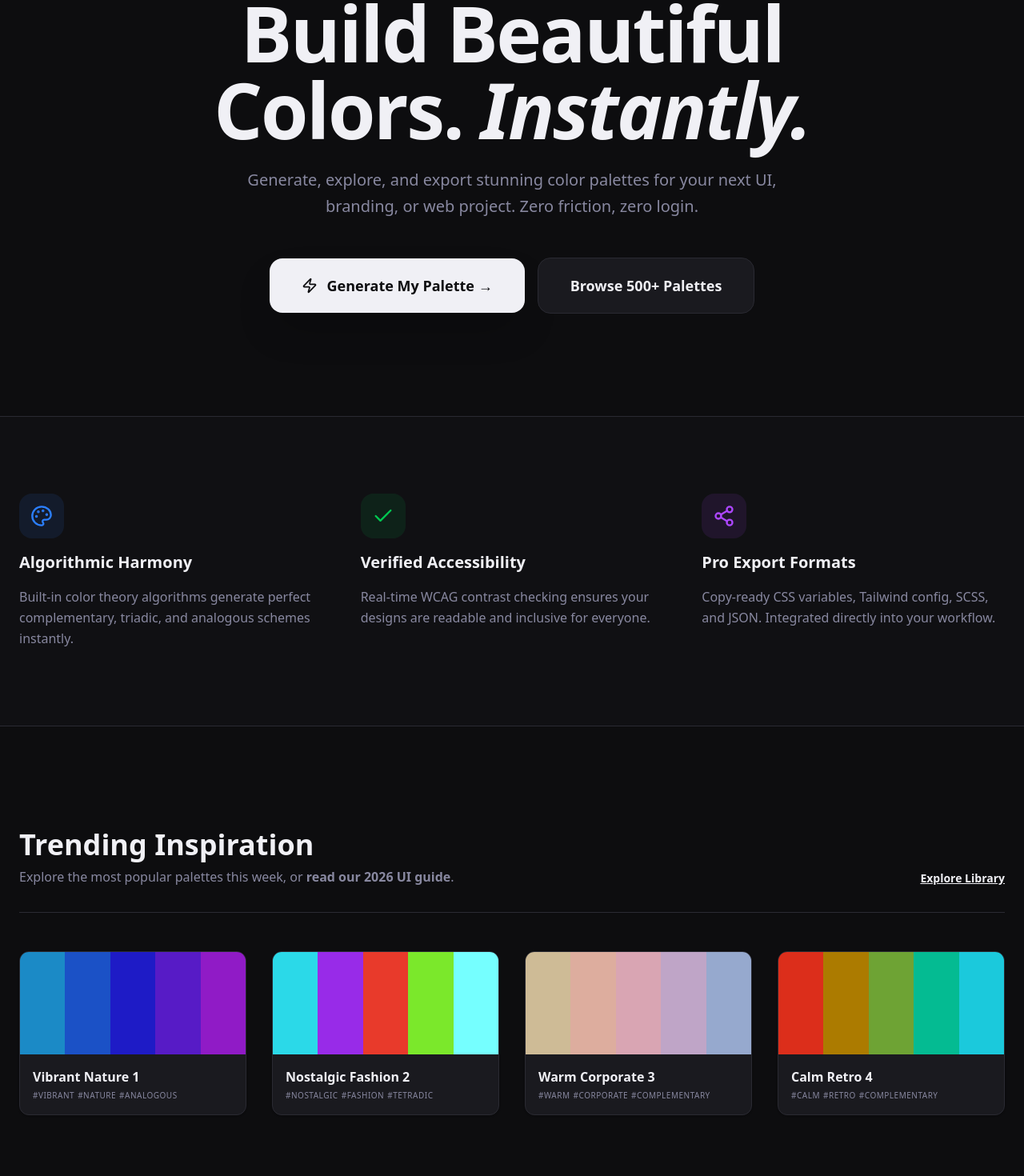
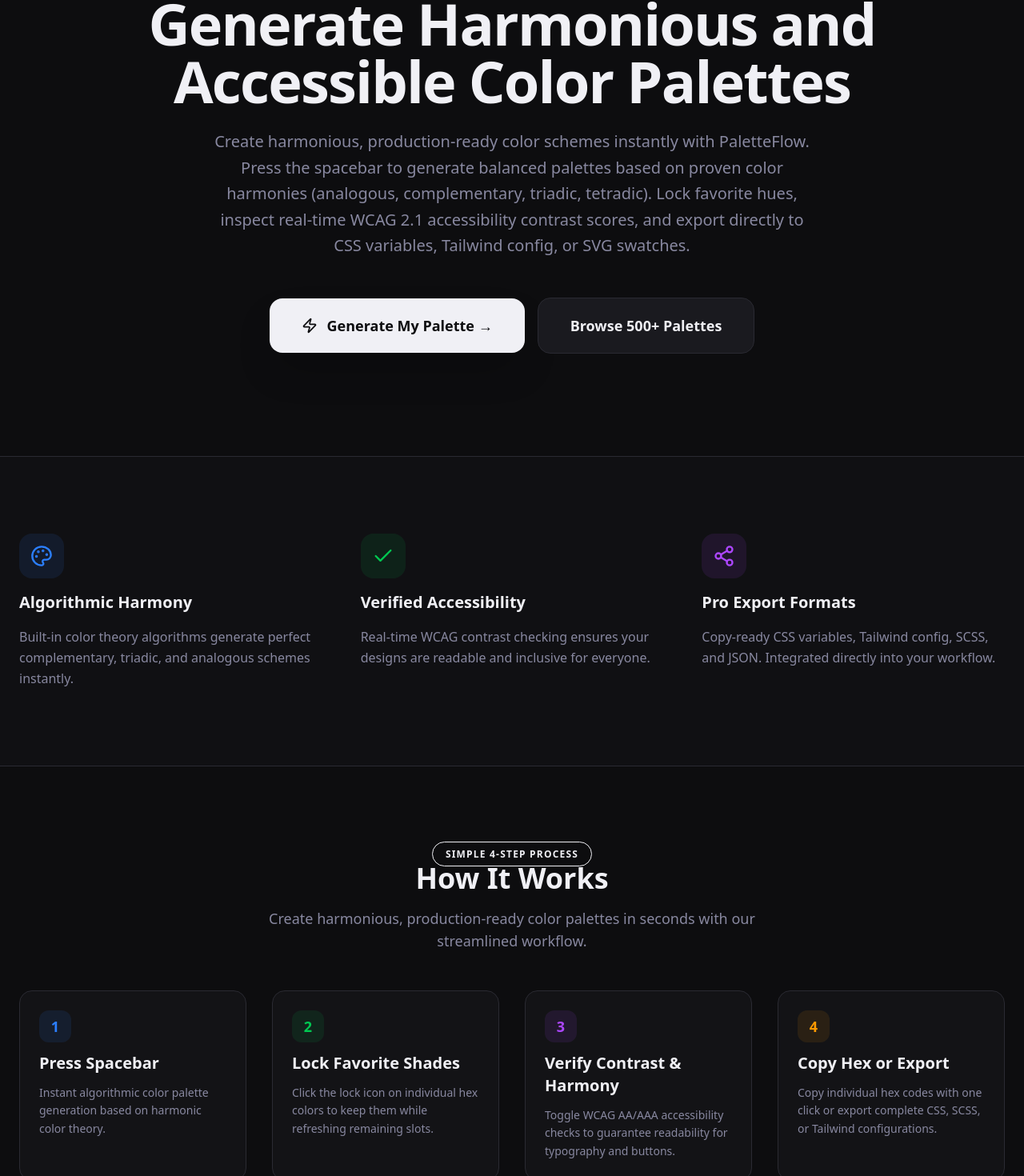
Before and after one commit to sarathi1010-alfo/Color-Palette-Generator, a Next.js app: page / in a window 1280 px wide. Shown: the part 175-1645 px from the top of the page at 80% size. Built offline with nearby package versions, Linux system fonts and the light colour scheme; no server answers.

Commit message:
feat(seo): implement technical seo, aeo content, and playwright test suite

```diff
--- a/src/app/layout.tsx
+++ b/src/app/layout.tsx
@@ -32,11 +32,32 @@
 };
 
 export const metadata: Metadata = {
-  ...resolveMetadata(buildLandingMeta({
-    title: "Color Palette Generator",
-    description: "The fastest, most visual color palette tool on the web — generate, explore, copy, and export beautiful palettes in seconds.",
-    slug: "/",
-  }), true),
+  title: "Color Palette Generator | Harmonious Schemes - PaletteFlow",
+  description: "Generate balanced, accessible color palettes in seconds. Spacebar generator, WCAG contrast checking, hex code export, and color theory modes.",
+  alternates: {
+    canonical: "https://paletteflow.alfo.online/",
+  },
+  openGraph: {
+    title: "Color Palette Generator | Harmonious Schemes - PaletteFlow",
+    description: "Generate balanced, accessible color palettes in seconds. Spacebar generator, WCAG contrast checking, hex code export, and color theory modes.",
+    url: "https://paletteflow.alfo.online/",
+    siteName: "PaletteFlow",
+    type: "website",
+    images: [
+      {
+        url: "https://paletteflow.alfo.online/og-image.png",
+        width: 1200,
+        height: 630,
+        alt: "PaletteFlow - Color Palette Generator",
+      },
+    ],
+  },
+  twitter: {
+    card: "summary_large_image",
+    title: "Color Palette Generator | Harmonious Schemes - PaletteFlow",
+    description: "Generate balanced, accessible color palettes in seconds. Spacebar generator, WCAG contrast checking, hex code export, and color theory modes.",
+    images: ["https://paletteflow.alfo.online/og-image.png"],
+  },
   other: {
     "google-adsense-account": "ca-pub-6393936268623951",
   },
@@ -66,6 +87,13 @@
       <body
         className={`${fraunces.variable} ${dmSans.variable} ${jetbrainsMono.variable} font-sans antialiased`}
       >
+        <a
+          href="#main-content"
+          id="skip-link"
+          className="sr-only focus:not-sr-only focus:fixed focus:top-4 focus:left-4 focus:z-50 focus:px-4 focus:py-2 focus:bg-blue-600 focus:text-white focus:rounded-md focus:shadow-lg focus:outline-none"
+        >
+          Skip to content
+        </a>
         <ThemeProvider attribute="class" defaultTheme="dark" disableTransitionOnChange>
           <AnalyticsEvents />
           {children}
--- a/src/app/page.tsx
+++ b/src/app/page.tsx
@@ -13,42 +13,87 @@
 
 const faqs = [
   {
-    question: "What is a color palette generator?",
-    answer: "A color palette generator is a tool that helps designers and developers create harmonious, balanced, and accessible color schemes for their projects instantly using color theory algorithms."
+    question: "How do I generate new color palettes in PaletteFlow?",
+    answer: "Simply tap the Spacebar on your keyboard or click the 'Generate' button to produce a fresh, harmonious 5-color palette instantly."
   },
   {
-    question: "How do I choose the best color palette for my website?",
-    answer: "Start with your brand's core emotion or industry. Use our Personality Generator to find semantic associations, then ensure your primary and background colors pass WCAG accessibility contrast checks."
+    question: "How does PaletteFlow ensure color accessibility?",
+    answer: "PaletteFlow integrates real-time WCAG 2.1 contrast ratio calculations, evaluating text-to-background contrast to ensure AA and AAA compliance for accessibility."
   },
   {
-    question: "Is this color generator free to use?",
-    answer: "Yes, PaletteFlow is completely free to use. You can generate unlimited palettes, extract colors from images, and export directly to CSS, Tailwind, or Figma without signing up."
+    question: "Can I generate palettes from an existing brand hex code?",
+    answer: "Yes, paste your base brand hex code into any swatch, lock that color, and the engine calculates complementary, analogous, or triadic harmonies around it."
+  },
+  {
+    question: "What export formats does PaletteFlow support?",
+    answer: "You can export palettes as CSS Custom Properties (variables), Tailwind CSS configuration snippets, JSON, SVG swatches, and URL permalinks."
+  },
+  {
+    question: "What color harmony algorithms are available?",
+    answer: "PaletteFlow supports Monochromatic, Analogous, Complementary, Split-Complementary, Triadic, Tetradic, and Golden Ratio algorithms."
   }
 ];
 
 export default function HomePage() {
   const featuredPalettes = palettesData.slice(0, 4);
 
+  const webAppSchema = {
+    "@context": "https://schema.org",
+    "@type": "WebApplication",
+    "name": "PaletteFlow - Color Palette Generator",
+    "url": "https://paletteflow.alfo.online/",
+    "description": "Generate balanced, accessible color palettes in seconds. Spacebar generator, WCAG contrast checking, hex code export, and color theory modes.",
+    "applicationCategory": "DesignApplication",
+    "operatingSystem": "All",
+    "offers": {
+      "@type": "Offer",
+      "price": "0",
+      "priceCurrency": "USD"
+    }
+  };
+
+  const breadcrumbSchema = {
+    "@context": "https://schema.org",
+    "@type": "BreadcrumbList",
+    "itemListElement": [
+      {
+        "@type": "ListItem",
+        "position": 1,
+        "name": "Home",
+        "item": "https://paletteflow.alfo.online/"
+      }
+    ]
+  };
+
   const howToSchema = {
     "@context": "https://schema.org",
     "@type": "HowTo",
-    "name": "How to Generate a Professional Color Palette",
+    "name": "How to Generate Harmonious and Accessible Color Palettes",
     "description": "Learn how to use PaletteFlow to create a cohesive and accessible color scheme for your design projects.",
     "step": [
       {
         "@type": "HowToStep",
-        "name": "Launch the Generator",
-        "text": "Open the PaletteFlow generator to start with a fresh set of harmonious colors."
+        "position": 1,
+        "name": "Press Spacebar",
+        "text": "Instant algorithmic color palette generation based on harmonic color theory."
       },
       {
         "@type": "HowToStep",
-        "name": "Iterate and Lock",
-        "text": "Press spacebar to generate new colors. Click the lock icon on any colors you want to keep."
+        "position": 2,
+        "name": "Lock Favorite Shades",
+        "text": "Click the lock icon on individual hex colors to keep them while refreshing remaining slots."
       },
       {
         "@type": "HowToStep",
-        "name": "Export to Code",
-        "text": "Once satisfied, copy the CSS variables or Tailwind config directly into your project."
+        "position": 3,
+        "name": "Verify Contrast & Harmony",
+        "text": "Toggle WCAG AA/AAA accessibility checks to guarantee readability for typography and buttons."
+      },
+      {
+        "@type": "HowToStep",
+        "position": 4,
+        "name": "Copy Hex or Export",
+        "text": "Copy individual hex codes with one click or export complete CSS, SCSS, or Tailwind configurations."
       }
     ]
   };
@@ -57,10 +102,11 @@
     <div className="min-h-screen bg-background flex flex-col">
       <Navbar />
 
-      <main className="flex-1" itemScope itemType="https://schema.org/WebPage">
-        {/* Added FAQ Schema */}
+      <main id="main-content" className="flex-1" itemScope itemType="https://schema.org/WebPage">
+        <JsonLd schema={webAppSchema} />
         <JsonLd schema={buildFaqSchema(faqs)} />
         <JsonLd schema={howToSchema} />
+        <JsonLd schema={breadcrumbSchema} />
         {/* Hero Section */}
         <section className="relative overflow-hidden pt-20 pb-32 border-b border-border">
           <div className="max-w-7xl mx-auto px-6 relative z-10 text-center space-y-12">
@@ -72,12 +118,11 @@
               <span className="px-4 py-1.5 rounded-full bg-primary/10 border border-primary/20 text-primary text-xs font-bold uppercase tracking-widest">
                 The Fastest Design Utility
               </span>
-              <h1 className="text-6xl md:text-8xl font-display font-bold tracking-tight max-w-4xl mx-auto" itemProp="name">
-                Build Beautiful Colors. <span className="text-primary italic">Instantly.</span>
+              <h1 className="text-4xl sm:text-6xl md:text-7xl font-display font-bold tracking-tight max-w-5xl mx-auto" itemProp="name">
+                Generate Harmonious and Accessible Color Palettes
               </h1>
-              <p className="text-text-secondary text-xl max-w-2xl mx-auto leading-relaxed" itemProp="description">
-                Generate, explore, and export stunning color palettes for your next UI,
-                branding, or web project. Zero friction, zero login.
+              <p className="text-text-secondary text-lg sm:text-xl max-w-3xl mx-auto leading-relaxed" itemProp="description">
+                Create harmonious, production-ready color schemes instantly with PaletteFlow. Press the spacebar to generate balanced palettes based on proven color harmonies (analogous, complementary, triadic, tetradic). Lock favorite hues, inspect real-time WCAG 2.1 accessibility contrast scores, and export directly to CSS variables, Tailwind config, or SVG swatches.
               </p>
             </motion.div>
 
@@ -143,6 +188,51 @@
             </div>
         </section>
 
+        {/* How It Works Section */}
+        <section className="py-24 border-b border-border bg-background">
+          <div className="max-w-7xl mx-auto px-6 space-y-12">
+            <div className="text-center space-y-4">
+              <span className="px-4 py-1.5 rounded-full bg-primary/10 border border-primary/20 text-primary text-xs font-bold uppercase tracking-widest">
+                Simple 4-Step Process
+              </span>
+              <h2 className="text-4xl font-display font-bold">How It Works</h2>
+              <p className="text-text-secondary text-lg max-w-2xl mx-auto">
+                Create harmonious, production-ready color palettes in seconds with our streamlined workflow.
+              </p>
+            </div>
+            <div className="grid grid-cols-1 md:grid-cols-4 gap-8">
+              <div className="p-6 bg-surface/50 border border-border rounded-2xl space-y-3">
+                <div className="w-10 h-10 rounded-xl bg-blue-500/10 text-blue-500 font-bold flex items-center justify-center text-lg">1</div>
+                <h3 className="text-xl font-bold">Press Spacebar</h3>
+                <p className="text-text-secondary text-sm leading-relaxed">
+                  Instant algorithmic color palette generation based on harmonic color theory.
+                </p>
+              </div>
+              <div className="p-6 bg-surface/50 border border-border rounded-2xl space-y-3">
+                <div className="w-10 h-10 rounded-xl bg-green-500/10 text-green-500 font-bold flex items-center justify-center text-lg">2</div>
+                <h3 className="text-xl font-bold">Lock Favorite Shades</h3>
+                <p className="text-text-secondary text-sm leading-relaxed">
+                  Click the lock icon on individual hex colors to keep them while refreshing remaining slots.
+                </p>
+              </div>
+              <div className="p-6 bg-surface/50 border border-border rounded-2xl space-y-3">
+                <div className="w-10 h-10 rounded-xl bg-purple-500/10 text-purple-500 font-bold flex items-center justify-center text-lg">3</div>
+                <h3 className="text-xl font-bold">Verify Contrast & Harmony</h3>
+                <p className="text-text-secondary text-sm leading-relaxed">
+                  Toggle WCAG AA/AAA accessibility checks to guarantee readability for typography and buttons.
+                </p>
+              </div>
+              <div className="p-6 bg-surface/50 border border-border rounded-2xl space-y-3">
+                <div className="w-10 h-10 rounded-xl bg-amber-500/10 text-amber-500 font-bold flex items-center justify-center text-lg">4</div>
+                <h3 className="text-xl font-bold">Copy Hex or Export</h3>
+                <p className="text-text-secondary text-sm leading-relaxed">
+                  Copy individual hex codes with one click or export complete CSS, SCSS, or Tailwind configurations.
+                </p>
+              </div>
+            </div>
+          </div>
+        </section>
+
         {/* Featured Palettes */}
         <section className="py-32 max-w-7xl mx-auto px-6 space-y-12">
             <div className="flex items-end justify-between border-b border-border pb-8">
```
Also changed, not shown: playwright.config.ts (+6 -4 lines), src/app/globals.css (+14 -0 lines), src/components/layout/Navbar.tsx (+8 -3 lines), public/og-image.png (added), 1 other file (tests, documents, lock files or other folders).
